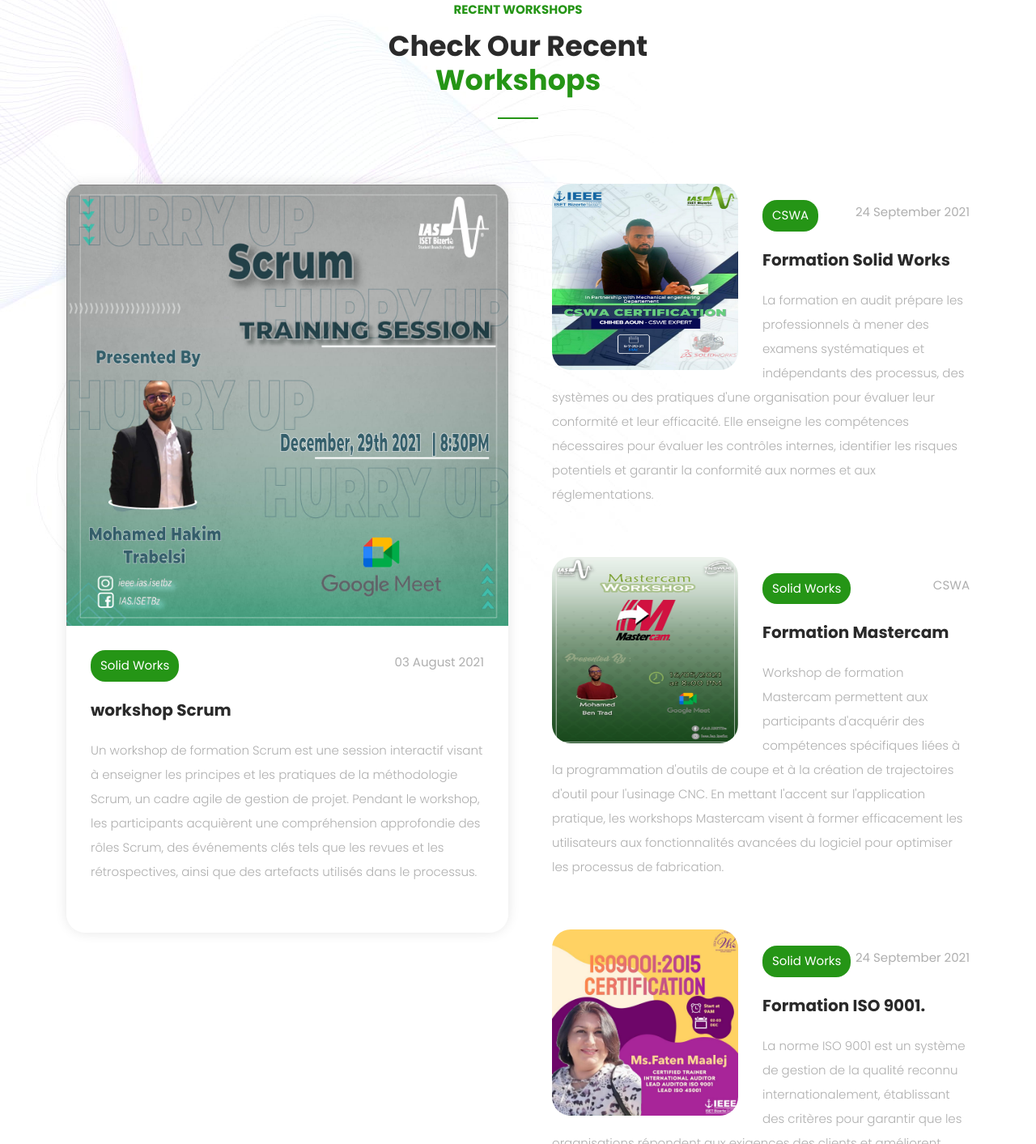
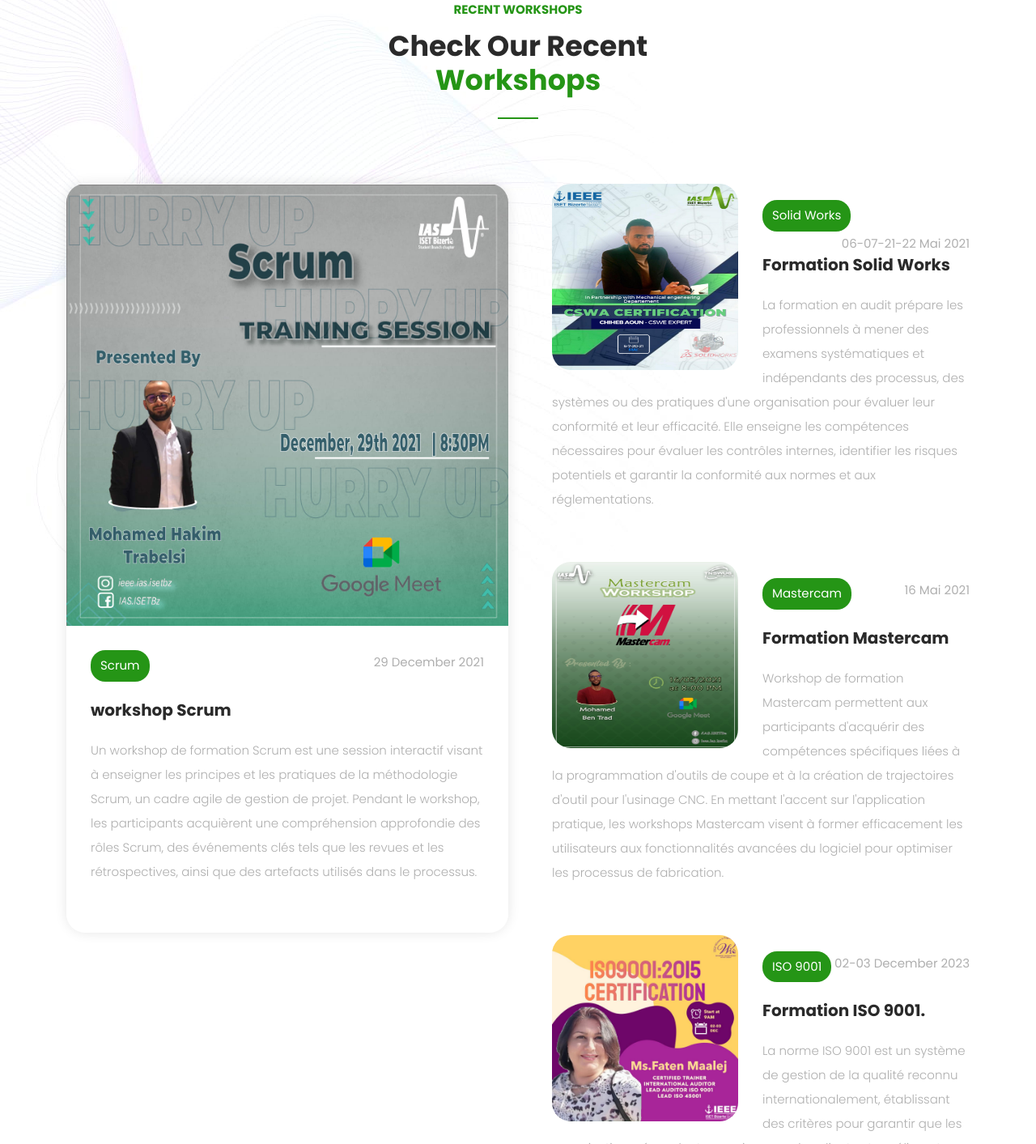
Before and after one commit to YoussefSouissi/IAS-Website, a plain HTML site: page index..html in a window 1280 px wide. Shown: the part 2326-3739 px from the top of the page at 81% size. Drawn offline with Linux system fonts and the light colour scheme.

Commit message:
projects update

```diff
--- a/index..html
+++ b/index..html
@@ -274,8 +274,8 @@
               <a href="#"><img src="assets/images/SCRUM.jpg" alt=""></a>
             </div>
             <div class="down-content">
-              <span class="category">Solid Works</span>
-              <span class="date">03 August 2021</span>
+              <span class="category">Scrum</span>
+              <span class="date">29 December 2021</span>
               <h4>workshop Scrum</h4>
               <p>Un workshop de formation Scrum est une session interactif visant à enseigner les principes et les pratiques de la méthodologie Scrum, un cadre agile de gestion de projet. Pendant le workshop, les participants acquièrent une compréhension approfondie des rôles Scrum, des événements clés tels que les revues et les rétrospectives, ainsi que des artefacts utilisés dans le processus.</p>
             </div>
@@ -290,8 +290,8 @@
                     <a href="#"><img src="assets/images/CSWA-S3.jpg" alt="" id="imgWorkshop"></a>
                   </div>
                   <div class="right-content">
-                    <span class="category">CSWA</span>
-                    <span class="date">24 September 2021</span>
+                    <span class="category">Solid Works</span>
+                    <span class="date">06-07-21-22 Mai 2021</span>
                     <a href="#"><h4>Formation Solid Works</h4></a>
                     <p>La formation en audit prépare les professionnels à mener des examens systématiques et indépendants des processus, des systèmes ou des pratiques d'une organisation pour évaluer leur conformité et leur efficacité. Elle enseigne les compétences nécessaires pour évaluer les contrôles internes, identifier les risques potentiels et garantir la conformité aux normes et aux réglementations.</p>
                   </div>
@@ -303,8 +303,8 @@
                     <a href="#"><img src="assets/images/MASTERCAM.jpg" alt="" id="imgWorkshop"></a>
                   </div>
                   <div class="right-content">
-                    <span class="category">Solid Works</span>
-                    <span class="date">CSWA</span>
+                    <span class="category">Mastercam</span>
+                    <span class="date">16 Mai 2021</span>
                     <a href="#"><h4>Formation Mastercam</h4></a>
                     <p>Workshop de formation Mastercam permettent aux participants d'acquérir des compétences spécifiques liées à la programmation d'outils de coupe et à la création de trajectoires d'outil pour l'usinage CNC. En mettant l'accent sur l'application pratique, les workshops Mastercam visent à former efficacement les utilisateurs aux fonctionnalités avancées du logiciel pour optimiser les processus de fabrication.</p>
                   </div>
@@ -316,8 +316,8 @@
                     <a href="#"><img src="assets/images/iso 9001.jpg" alt="" id="imgWorkshop"></a>
                   </div>
                   <div class="right-content">
-                    <span class="category">Solid Works</span>
-                    <span class="date">24 September 2021</span>
+                    <span class="category">ISO 9001</span>
+                    <span class="date">02-03 December 2023</span>
                     <a href="#"><h4>Formation ISO 9001.</h4></a>
                     <p>La norme ISO 9001 est un système de gestion de la qualité reconnu internationalement, établissant des critères pour garantir que les organisations répondent aux exigences des clients et améliorent continuellement leur efficacité opérationnelle. Elle définit un cadre pour mettre en place des processus de gestion de la qualité, assurant la conformité aux normes et la satisfaction des parties intéressées.</p>
                   </div>
```
